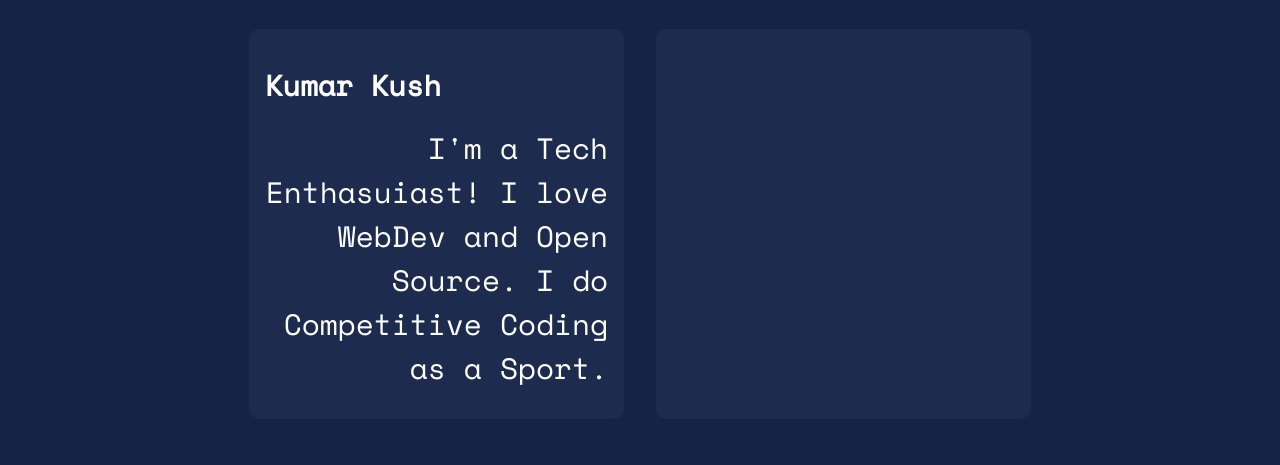
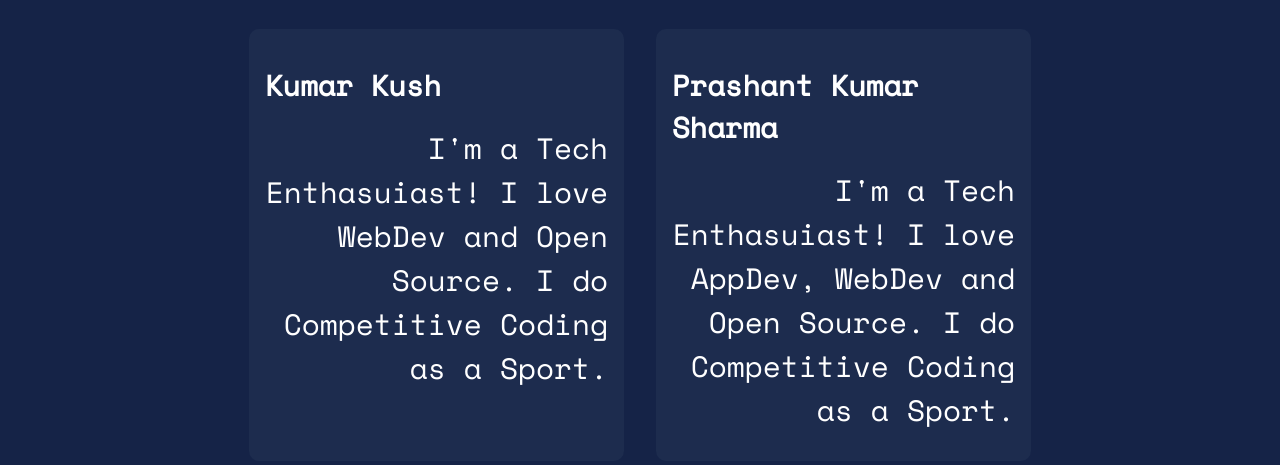
Before and after one commit to iiitranchi/iiitranchi.github.io, a plain HTML site: page hacktoberfest-19/attendees/index.html in a window 1280 px wide. Shown: the part 1395-1860 px from the top of the page. Before the commit the page ends 1830 px from the top, so only its background shows below. Drawn offline with nearby package versions, Linux system fonts and the light colour scheme; a web font is replaced by a local one.

Commit message:
Added my name

```diff
--- a/hacktoberfest-19/attendees/index.html
+++ b/hacktoberfest-19/attendees/index.html
@@ -54,10 +54,9 @@
 				<p>I'm a Tech Enthasuiast! I love WebDev and Open Source. I do Competitive Coding as a Sport.</p>
 			</div>
 
-
 			<div class="wrapper">
-				<h1><!--Change the name to YOUR NAME--></h1>
-				<p> <!--Tell us ABOUT YOURSELF--></p>
+				<h1>Prashant Kumar Sharma</h1>
+				<p>I'm a Tech Enthasuiast! I love AppDev, WebDev and Open Source. I do Competitive Coding as a Sport.</p>
 			</div>
 
 
```
